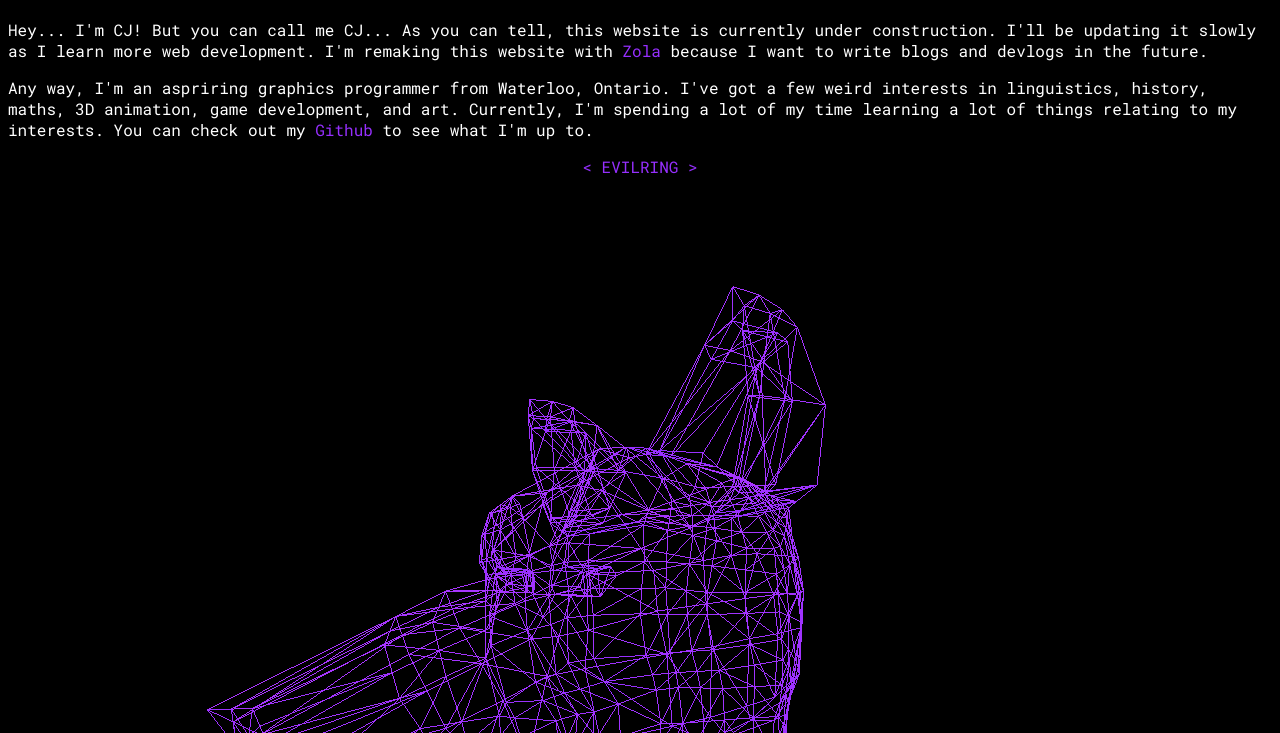
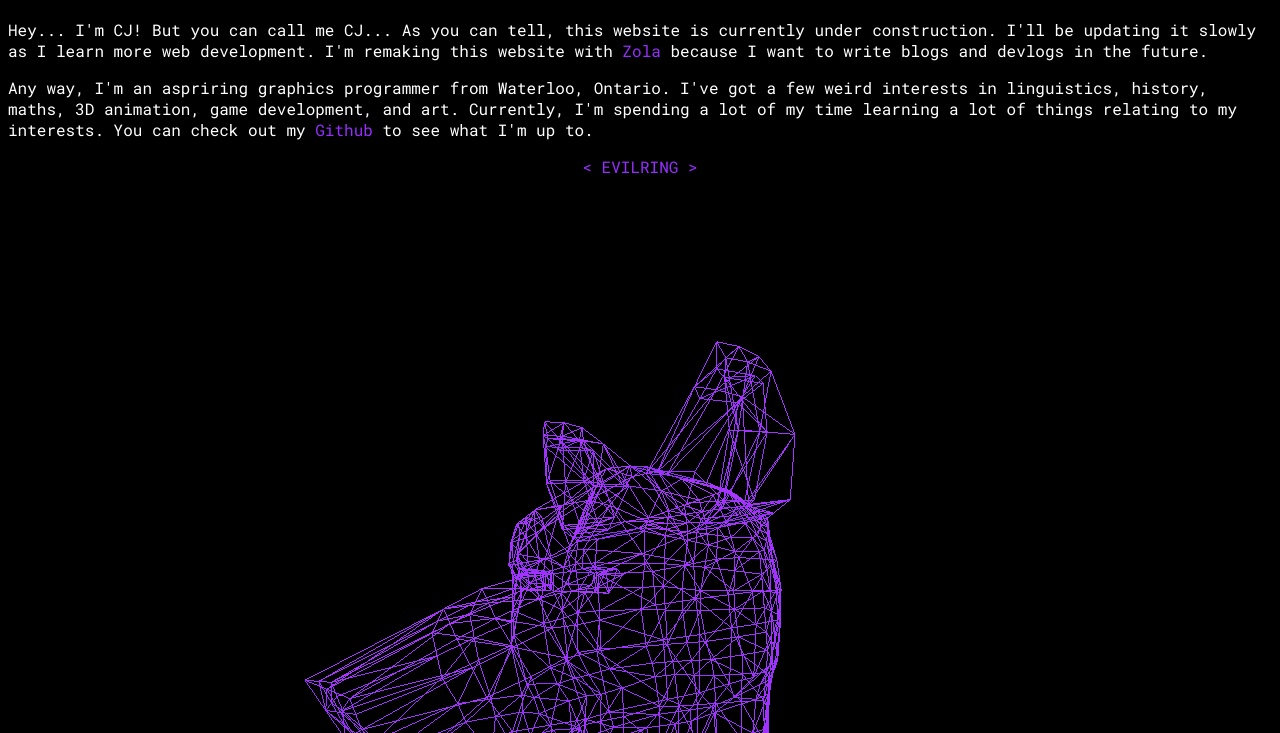
Before and after one commit to CJSatnarine/CJSatnarine.github.io, a website built with Vite: page index.html in a window 1280 px wide. Shown: the part 67-800 px from the top of the page. Built offline with nearby package versions, Linux system fonts and the light colour scheme; animation ran at ten frames a second.

Commit message:
window resizing and other small changes

```diff
--- a/index.html
+++ b/index.html
@@ -6,7 +6,9 @@
     <meta charset=" utf-8">
     <title> CJ Satnarine </title>
 
+    <canvas id="canvas"></canvas>
     <script type="module" src="/main.js"></script>
+    <script type="module" src="/window.js"></script>
     <link rel="stylesheet" href="style.css">
 </head>
 
@@ -39,13 +41,14 @@
             You can check out my <a href="https://github.com/CJSatnarine" target="_blank">Github</a> to see what I'm up
             to.
         </p>
+    </body>
 
+    <footer>
         <center>
             <a href="https://evilr.ing/cjsatnarine/previous">&lt;</a>
             <a href="https://evilr.ing">EVILRING</a>
             <a href="https://evilr.ing/cjsatnarine/next">&gt;</a>
         </center>
-
-    </body>
+    </footer>
 
 </html>
--- a/main.js
+++ b/main.js
@@ -1,19 +1,31 @@
+import './style.css';
 import * as THREE from 'three';
 import { OBJLoader } from 'three/addons/loaders/OBJLoader.js';
-
-// Vite import for files.
 import headURL from "./models/wolf_head.obj?url";
 
 const scene = new THREE.Scene();
 const camera = new THREE.PerspectiveCamera(75, window.innerWidth / window.innerHeight, 0.1, 1000);
-const renderer = new THREE.WebGLRenderer();
+
 let modelObject = new THREE.Object3D;
 
+// Rendering.
+const renderer = new THREE.WebGLRenderer({
+    canvas: document.querySelector('#canvas'),
+});
+renderer.setPixelRatio(window.devicePixelRatio);
 renderer.setSize(window.innerWidth, window.innerHeight);
 renderer.setAnimationLoop(animate);
 document.body.appendChild(renderer.domElement);
 
-camera.position.z = 3;
+// Resizing the camera position based on window width.
+if (window.innerWidth <= 650) {
+    camera.position.z = 5.5;
+}
+else if (window.innerWidth > 650 && window.innerWidth <= 915) {
+    camera.position.z = 4.5;
+} else {
+    camera.position.z = 3.5;
+}
 
 // Lighting.
 const light = new THREE.HemisphereLight(0xffffbb, 0x080820, 1);
@@ -30,7 +42,7 @@ objectLoader.load(
             // instance of is apparently the reason god made typescript
             if (child instanceof THREE.Mesh) {
                 // Create material for the mesh.
-                child.material = new THREE.MeshStandardMaterial({color: 0x962FFE});
+                child.material = new THREE.MeshStandardMaterial({ color: 0x962FFE });
                 child.material.wireframe = true;
                 child.material.wireframeLinewidth = 1;
                 child.material.emissive = (new THREE.Color().setHex(0x962FFE));
@@ -47,6 +59,7 @@ objectLoader.load(
     }
 );
 
+// Animate function.
 function animate() {
     modelObject.rotateY(-THREE.MathUtils.degToRad(1));
     renderer.render(scene, camera);
--- a/package.json
+++ b/package.json
@@ -1,10 +1,11 @@
 {
   "dependencies": {
-    "three": "^0.174.0"
+    "three": "^0.174.0",
+    "three.js": "^0.77.1"
   },
   "devDependencies": {
     "gh-pages": "^6.3.0",
-    "vite": "^6.2.0"
+    "vite": "^6.2.2"
   },
   "scripts": {
     "build": "vite build",
--- /dev/null
+++ b/window.js
@@ -0,0 +1,10 @@
+// Refreshes the page when the browser is resized.
+window.addEventListener('resize', function(event) {
+    if (window.RT) {
+        clearTimeout(window.RT);
+    }
+
+    window.RT = setTimeout(function() {
+        window.location.reload(false); /* false to get page from cache */
+    }, 200);
+});
```
Also changed, not shown: style.css (+5 -2 lines), dist/assets/index-B1ZRUS1T.js (deleted), dist/assets/index-t7JyoB65.js (added), dist/index.html, 1 other file.
